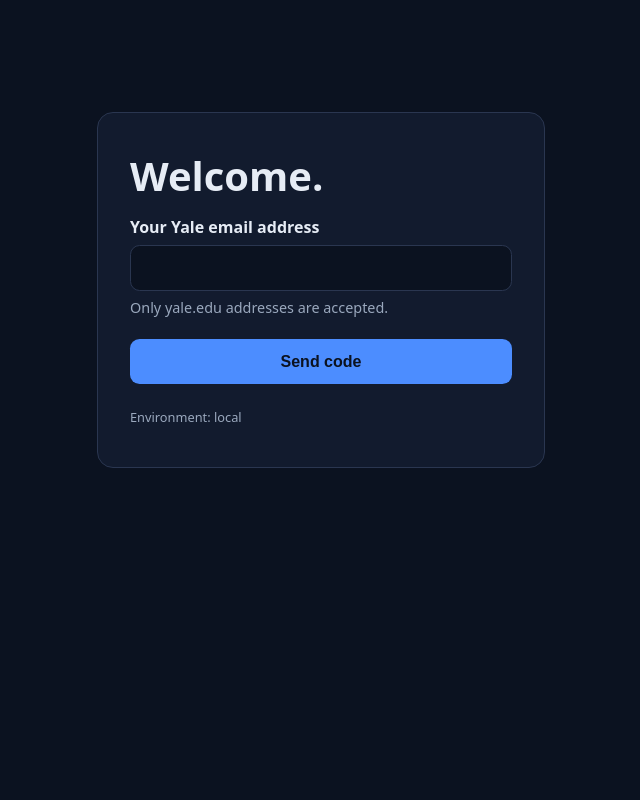
After one commit to acebonkowski/mgt656-final-project, a Django app: page /login/ in a window 1280 px wide. The commit adds this page. Shown: the whole page, without its empty margins (319-959 px from the left). Run offline with Django 5.2, Linux system fonts and the light colour scheme.

Commit message:
Add Yale email OTP login, grader fixed code and logout (#6)
Co-Authored-By: Claude Opus 5.5 <noreply@anthropic.com>

```diff
--- /dev/null
+++ b/accounts/static/accounts/auth.css
@@ -0,0 +1,155 @@
+/* Welcome, Code sent and onboarding screens (#6). Same palette as the map (#8). */
+
+:root {
+  --bg: #0b1220;
+  --card: #121b2e;
+  --text: #e6ecf5;
+  --muted: #9aa8bd;
+  --accent: #4c8dff;
+  --accent-text: #0b1220;
+  --error: #ff8a8a;
+  --border: #2a3650;
+}
+
+*,
+*::before,
+*::after {
+  box-sizing: border-box;
+}
+
+html,
+body {
+  margin: 0;
+  min-height: 100%;
+  background: var(--bg);
+  color: var(--text);
+  font-family: system-ui, -apple-system, "Segoe UI", Roboto, Helvetica, Arial, sans-serif;
+  line-height: 1.5;
+}
+
+.auth-screen {
+  display: flex;
+  align-items: flex-start;
+  justify-content: center;
+  min-height: 100vh;
+  min-height: 100dvh;
+  padding: max(1rem, env(safe-area-inset-top)) max(1rem, env(safe-area-inset-right))
+    max(1rem, env(safe-area-inset-bottom)) max(1rem, env(safe-area-inset-left));
+}
+
+.auth-card {
+  position: relative;
+  width: 100%;
+  max-width: 28rem;
+  margin-top: 8vh;
+  padding: 2rem 1.25rem;
+  background: var(--card);
+  border: 1px solid var(--border);
+  border-radius: 1rem;
+}
+
+h1 {
+  margin: 0 0 1rem;
+  font-size: clamp(1.75rem, 1.4rem + 1.5vw, 2.5rem);
+  line-height: 1.15;
+}
+
+label {
+  display: block;
+  margin-bottom: 0.4rem;
+  font-weight: 600;
+}
+
+input {
+  width: 100%;
+  padding: 0.8rem 0.9rem;
+  font-size: 1rem; /* 16px+ stops iOS from zooming into the field */
+  color: var(--text);
+  background: var(--bg);
+  border: 1px solid var(--border);
+  border-radius: 0.6rem;
+}
+
+input:focus-visible,
+button:focus-visible,
+a:focus-visible {
+  outline: 3px solid var(--accent);
+  outline-offset: 2px;
+}
+
+input[aria-invalid="true"] {
+  border-color: var(--error);
+}
+
+.hint {
+  margin: 0.4rem 0 0;
+  font-size: 0.9rem;
+  color: var(--muted);
+}
+
+.error {
+  margin: 0.5rem 0 0;
+  font-size: 0.95rem;
+  color: var(--error);
+}
+
+.primary {
+  display: block;
+  width: 100%;
+  margin-top: 1.25rem;
+  padding: 0.85rem 1rem;
+  font-size: 1rem;
+  font-weight: 700;
+  text-align: center;
+  text-decoration: none;
+  color: var(--accent-text);
+  background: var(--accent);
+  border: 0;
+  border-radius: 0.6rem;
+  cursor: pointer;
+}
+
+.primary:disabled {
+  color: var(--muted);
+  background: var(--border);
+  cursor: not-allowed;
+}
+
+.link {
+  margin-top: 1rem;
+  padding: 0;
+  font-size: 0.95rem;
+  color: var(--accent);
+  background: none;
+  border: 0;
+  text-decoration: underline;
+  cursor: pointer;
+}
+
+.back {
+  display: inline-block;
+  margin: -0.5rem 0 0.5rem -0.25rem;
+  padding: 0.25rem 0.5rem;
+  font-size: 1.5rem;
+  line-height: 1;
+  color: var(--text);
+  text-decoration: none;
+}
+
+.env {
+  margin: 1.5rem 0 0;
+  font-size: 0.8rem;
+  color: var(--muted);
+}
+
+[hidden] {
+  display: none !important;
+}
+
+/* Tablets (iPad) and desktop: roomier card. */
+@media (min-width: 768px) {
+  .auth-card {
+    margin-top: 12vh;
+    padding: 2.5rem 2rem;
+  }
+}
--- /dev/null
+++ b/accounts/urls.py
@@ -0,0 +1,14 @@
+from django.contrib.auth.views import LogoutView
+from django.urls import path
+
+from accounts import views
+
+app_name = "accounts"
+
+urlpatterns = [
+    path("login/", views.welcome, name="welcome"),
+    path("login/code/", views.code, name="code"),
+    path("login/resend/", views.resend, name="resend"),
+    path("logout/", LogoutView.as_view(), name="logout"),
+    path("onboarding/", views.onboarding, name="onboarding"),
+]
--- /dev/null
+++ b/accounts/views.py
@@ -0,0 +1,151 @@
+"""Welcome and Code sent screens, login routing and the onboarding placeholder (#6)."""
+
+from urllib.parse import urlencode
+
+from django.conf import settings
+from django.contrib.auth import get_user_model, login
+from django.contrib.auth.decorators import login_required
+from django.shortcuts import redirect, render, resolve_url
+from django.utils.http import url_has_allowed_host_and_scheme
+from django.views.decorators.cache import never_cache
+from django.views.decorators.http import require_http_methods, require_POST
+
+from accounts import otp
+from accounts.models import Profile
+
+SESSION_EMAIL = "login_email"
+SESSION_NEXT = "login_next"
+
+ERRORS = {
+    otp.Result.INVALID: "That code isn't right. Check it and try again.",
+    otp.Result.EXPIRED: "That code has expired. Request a new one.",
+    otp.Result.TOO_MANY: "Too many wrong tries. Request a new code.",
+    otp.Result.LOCKED: "Too many wrong tries. Try again in 15 minutes.",
+    otp.Result.DISABLED: "Grader login isn't set up yet.",
+}
+
+
+def destination_for(user, next_url=None):
+    """Where a logged-in user goes: onboarding until their profile is complete,
+    then the page they asked for, or the map."""
+    profile, _ = Profile.objects.get_or_create(user=user)
+    if not profile.onboarding_complete:
+        return resolve_url(settings.ONBOARDING_URL)
+    return next_url or resolve_url(settings.LOGIN_REDIRECT_URL)
+
+
+def _safe_next(request, value):
+    if value and url_has_allowed_host_and_scheme(
+        value, allowed_hosts={request.get_host()}, require_https=request.is_secure()
+    ):
+        return value
+    return None
+
+
+def _log_in(request, email):
+    user, created = get_user_model().objects.get_or_create(
+        username=email, defaults={"email": email}
+    )
+    if created:
+        user.set_unusable_password()
+        user.save(update_fields=["password"])
+    next_url = request.session.pop(SESSION_NEXT, None)
+    request.session.pop(SESSION_EMAIL, None)
+    login(request, user, backend="django.contrib.auth.backends.ModelBackend")
+    return destination_for(user, next_url)
+
+
+def home(request):
+    """'/' sends logged-in users to their home screen and everyone else to Welcome."""
+    if request.user.is_authenticated:
+        return redirect(destination_for(request.user))
+    return redirect("accounts:welcome")
+
+
+@never_cache
+@require_http_methods(["GET", "POST"])
+def welcome(request):
+    if request.user.is_authenticated:
+        return redirect(destination_for(request.user))
+
+    next_url = _safe_next(request, request.GET.get("next"))
+    if next_url:
+        request.session[SESSION_NEXT] = next_url
+
+    email = request.session.get(SESSION_EMAIL, "")
+    error = None
+    if request.method == "POST":
+        email = request.POST.get("email", "")
+        try:
+            email = otp.check_email(email)
+            otp.request_code(email)
+        except (otp.EmailNotAllowed, otp.CodeNotSent) as exc:
+            error = str(exc)
+        else:
+            request.session[SESSION_EMAIL] = email
+            return redirect("accounts:code")
+
+    return render(request, "accounts/welcome.html", {
+        "email": email,
+        "error": error,
+        "app_env": settings.APP_ENV,
+    }, status=400 if error else 200)
+
+
+@never_cache
+@require_http_methods(["GET", "POST"])
+def code(request):
+    email = request.session.get(SESSION_EMAIL)
+    if not email:
+        return redirect("accounts:welcome")
+
+    error = None
+    if request.method == "POST":
+        result = otp.verify_code(email, request.POST.get("code", ""))
+        if result is otp.Result.OK:
+            return redirect(_log_in(request, email))
+        error = ERRORS[result]
+
+    return render(request, "accounts/code.html", {
+        "email": email,
+        "error": error,
+        "seconds_until_resend": otp.seconds_until_resend(otp.get_record(email)),
+    }, status=400 if error else 200)
+
+
+@never_cache
+@require_POST
+def resend(request):
+    email = request.session.get(SESSION_EMAIL)
+    if not email:
+        return redirect("accounts:welcome")
+    error = None
+    try:
+        outcome = otp.request_code(email)
+        if not outcome.sent:
+            error = f"You can resend the code in {outcome.seconds_until_resend} seconds."
+    except otp.CodeNotSent as exc:
+        error = str(exc)
+    if error:
+        return render(request, "accounts/code.html", {
+            "email": email,
+            "error": error,
+            "seconds_until_resend": otp.seconds_until_resend(otp.get_record(email)),
+        }, status=400)
+    return redirect("accounts:code")
+
+
+@login_required
+def onboarding(request):
+    """Placeholder until #7 replaces it with the real onboarding screen."""
+    return render(request, "accounts/onboarding_placeholder.html")
+
+
+def admin_login(request):
+    """Django admin's password login is replaced by the Welcome screen. Staff who
+    logged in there are let into /admin by Django's normal staff check."""
+    url = resolve_url("accounts:welcome")
+    next_url = _safe_next(request, request.GET.get("next"))
+    if next_url:
+        url = f"{url}?{urlencode({'next': next_url})}"
+    return redirect(url)
--- a/config/urls.py
+++ b/config/urls.py
@@ -1,12 +1,16 @@
 from django.contrib import admin
 from django.urls import include, path
 
+from accounts import views as accounts_views
 from core import views
 
 urlpatterns = [
-    path("", views.home, name="home"),
+    path("", accounts_views.home, name="home"),
     path("healthz", views.healthz, name="healthz"),
     path("map/", views.map_view, name="map"),
+    # Before admin.site.urls: admin's password login is replaced by the Welcome screen.
+    path("admin/login/", accounts_views.admin_login, name="admin_login"),
     path("admin/", admin.site.urls),
+    path("", include("accounts.urls")),
     path("", include("abtest.urls")),
 ]
--- a/core/views.py
+++ b/core/views.py
@@ -11,10 +11,6 @@ logger = logging.getLogger(__name__)
 # Centre of New Haven, CT, as [latitude, longitude].
 NEW_HAVEN_CENTER = [41.3083, -72.9279]
 NEW_HAVEN_ZOOM = 13
-
-
-def home(request):
-    return render(request, "core/home.html", {"app_env": settings.APP_ENV})
 
 
 @login_required
--- /dev/null
+++ b/templates/accounts/base.html
@@ -0,0 +1,16 @@
+{% load static %}<!doctype html>
+<html lang="en">
+<head>
+  <meta charset="utf-8">
+  <meta name="viewport" content="width=device-width, initial-scale=1, viewport-fit=cover">
+  <meta name="theme-color" content="#0b1220">
+  <title>{% block title %}Yale Events{% endblock %}</title>
+  <link rel="stylesheet" href="{% static 'accounts/auth.css' %}">
+</head>
+<body class="auth-screen">
+  <main class="auth-card">
+    {% block content %}{% endblock %}
+  </main>
+  {% block scripts %}{% endblock %}
+</body>
+</html>
--- /dev/null
+++ b/templates/accounts/welcome.html
@@ -0,0 +1,17 @@
+{% extends "accounts/base.html" %}
+{% block title %}Welcome · Yale Events{% endblock %}
+{% block content %}
+  <h1>Welcome.</h1>
+  <form method="post" action="{% url 'accounts:welcome' %}" novalidate>
+    {% csrf_token %}
+    <label for="email">Your Yale email address</label>
+    <input id="email" name="email" type="email" value="{{ email }}"
+           autocomplete="email" inputmode="email" autocapitalize="off" spellcheck="false"
+           required aria-describedby="email-hint{% if error %} email-error{% endif %}"
+           {% if error %}aria-invalid="true" autofocus{% endif %}>
+    <p id="email-hint" class="hint">Only yale.edu addresses are accepted.</p>
+    {% if error %}<p id="email-error" class="error" role="alert">{{ error }}</p>{% endif %}
+    <button type="submit" class="primary">Send code</button>
+  </form>
+  <p class="env">Environment: {{ app_env }}</p>
+{% endblock %}
--- a/templates/core/map.html
+++ b/templates/core/map.html
@@ -14,6 +14,10 @@
 </head>
 <body class="map-screen">
   <main>
+    <form class="logout" method="post" action="{% url 'accounts:logout' %}">
+      {% csrf_token %}
+      <button type="submit">Log out</button>
+    </form>
     <div id="map" class="map" role="region" aria-label="Map of New Haven"></div>
     <div class="overlay">
       <h1 class="headline">More coming soon.</h1>
```
Also changed, not shown: accounts/otp.py (added, +210 -0 lines), accounts/static/accounts/code.js (added, +39 -0 lines), core/static/core/map.css (+20 -0 lines), templates/accounts/code.html (added, +25 -0 lines), templates/accounts/onboarding_placeholder.html (added, +7 -0 lines).
